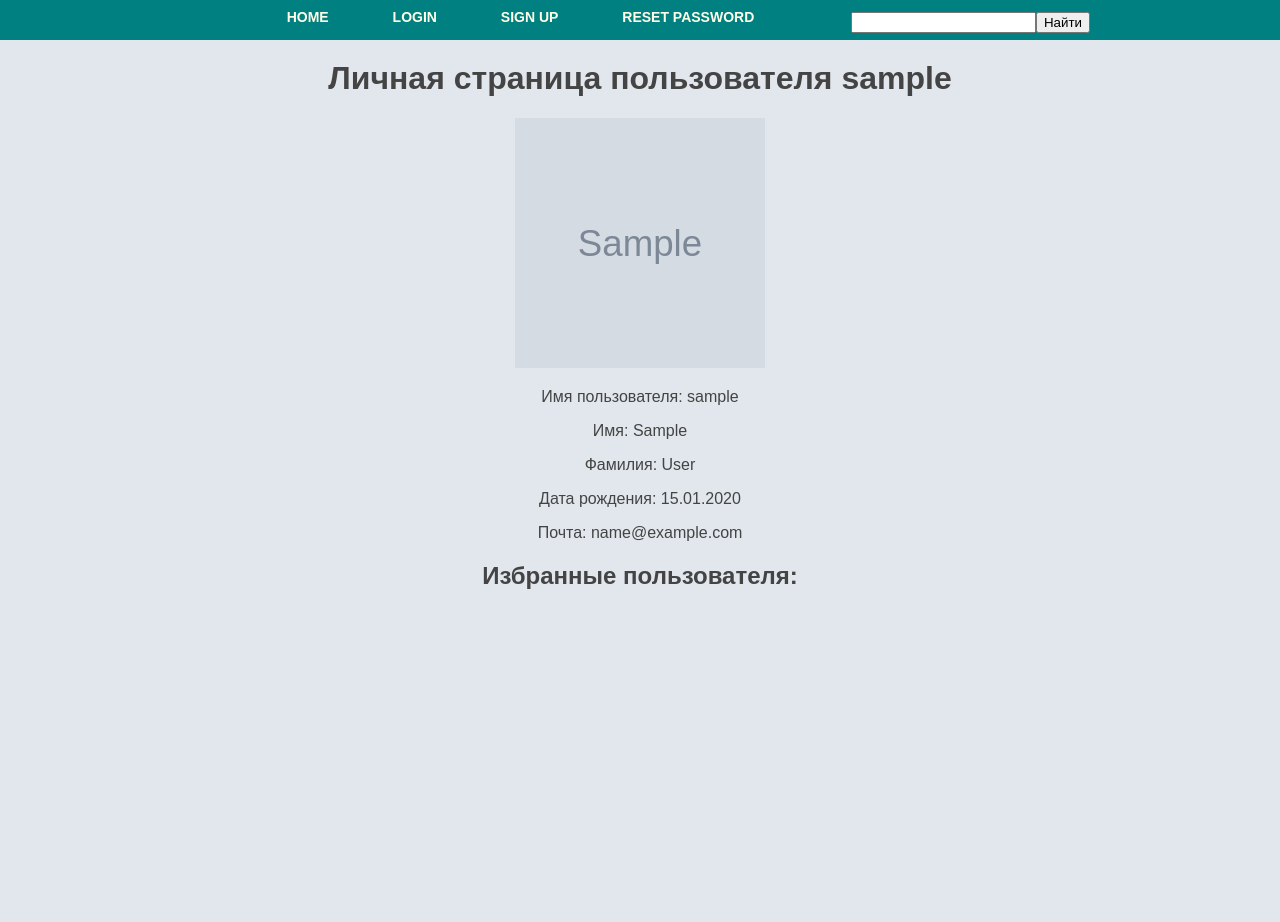
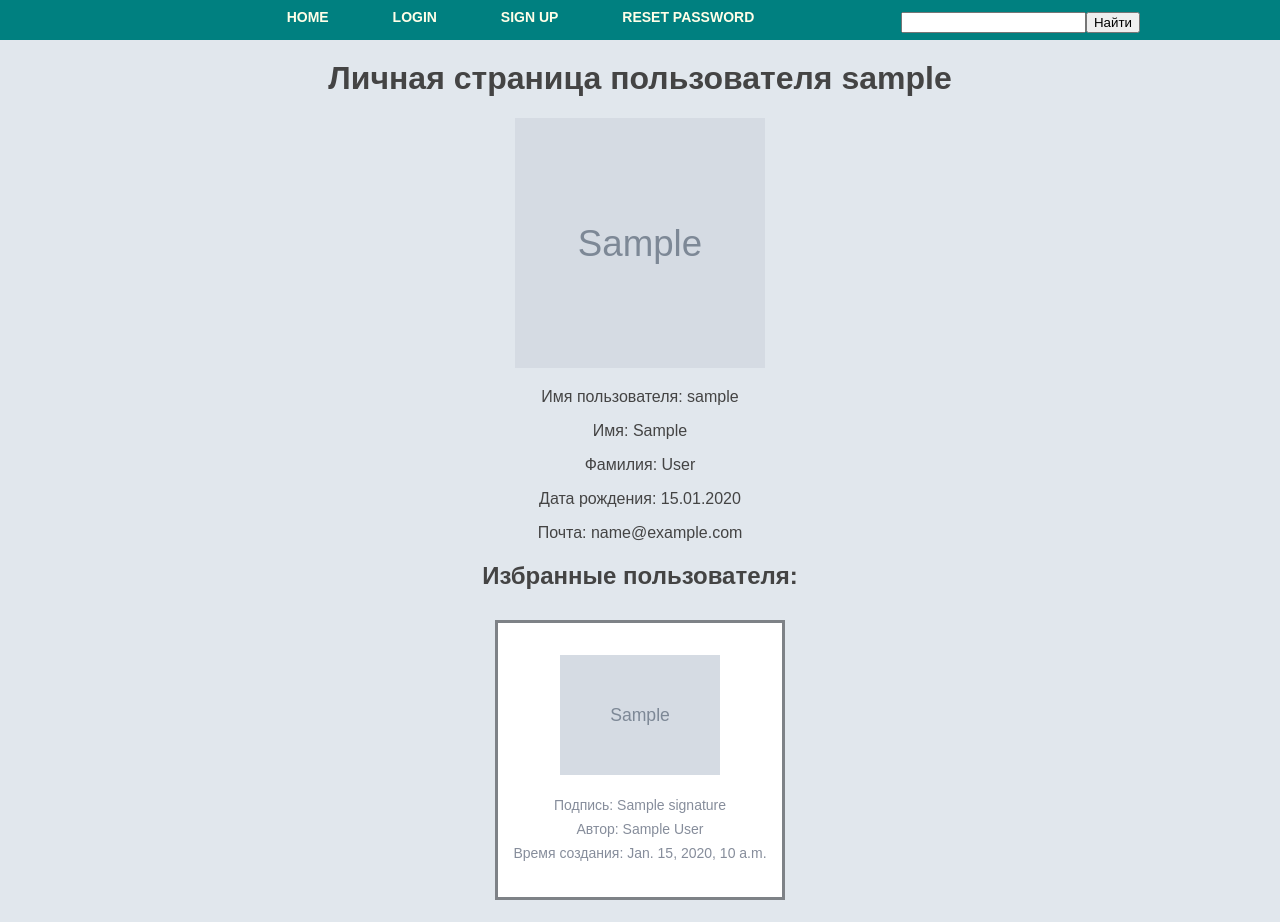
Before and after one commit to Beknasar/python_group_6_exam_9_Ulanbek_uulu_Beknasar, a Django app: template source/accounts/templates/user_detail.html in a window 1280 px wide. Before the commit the page ends 589 px from the top, so only its background shows below. Run offline with Django 3.2, Linux system fonts and the light colour scheme; the template is opened without the code that fills it: most values are stand-ins (such as "Sample title", 1, 10 or a date in 2020); grey boxes marked "Sample" are stand-in pictures; form fields are guessed from the names that the template uses; parts of the project's set-up code (start-up, migrations or seed data) failed here and were passed over; some libraries are stand-ins or nearby versions.

Commit message:
Добавлен вывод списка избранных на странице пользователя.

```diff
--- a/source/accounts/templates/user_detail.html
+++ b/source/accounts/templates/user_detail.html
@@ -21,5 +21,35 @@
     <p>Почта: {{ user_obj.email }}</p>
 
     <h2 class="text-center clear">Избранные пользователя:</h2>
-    {% include 'partial/chosen_list.html' %}
+{#    {% for i in user_obj.user_chosen.all %}#}
+{#        <a href="{% url 'webapp:photo_view' i.image.pk %}"><img class="photo" src="{{ i.image.image.url }}" width="auto" height="120" alt="picture"></a>#}
+{#    {% endfor %}#}
+
+    {% if is_paginated %}
+        {% include 'partial/pagination.html' %}
+    {% endif %}
+
+    {% with user_obj.user_chosen.all as photos %}
+        {% for photo in photos %}
+            <div class="card">
+                <div class="card-content">
+                    <br/>
+                    <p>
+                    {% if perms.webapp.change_photo or photo.author == request.user %}
+                        <a href="{% url 'webapp:photo_update' photo.image.pk %}" class="card-link" style="padding-right: 3px ">Update <i class="far fa-edit"></i></a>
+                    {% endif %}
+                    {% if perms.webapp.delete_photo or photo.author == request.user %}
+                        <a href="{% url 'webapp:photo_delete' photo.image.pk %}" class="card-link">Delete <i class="far fa-trash-alt"></i></a>
+                    {% endif %}
+                    </p>
+                    <a href="{% url 'webapp:photo_view' photo.image.pk %}"><img class="photo" src="{{ photo.image.image.url }}" width="auto" height="120" alt="picture"></a>
+                    <p>Подпись: {{ photo.image.signature }}<br/>
+                    Автор: {{ photo.image.author }}<br/>
+                    Время создания: {{ photo.image.created_at }}</p>
+                    <br/>
+                </div>
+            </div>
+        {% endfor %}
+    {% endwith %}
+{#    {% include 'partial/chosen_list.html' %}#}
 {% endblock %}
--- a/source/webapp/admin.py
+++ b/source/webapp/admin.py
@@ -1,6 +1,6 @@
 from django.contrib import admin
-from webapp.models import Photo
-
+from webapp.models import Photo, Chosen
 
 # Register your models here.
 admin.site.register(Photo)
+admin.site.register(Chosen)
--- a/source/webapp/models.py
+++ b/source/webapp/models.py
@@ -18,12 +18,13 @@ class Photo(models.Model):
 
 
 class Chosen(models.Model):
-    User = models.ForeignKey(get_user_model(), on_delete=models.CASCADE,
+    user = models.ForeignKey(get_user_model(), on_delete=models.CASCADE,
                                related_name='user_chosen', verbose_name='Пользователь')
 
     image = models.ForeignKey('webapp.Photo', on_delete=models.CASCADE,
                               related_name='chosens', verbose_name='избр. фотография')
 
+
     class Meta:
         verbose_name = 'Избранная фотография'
         verbose_name_plural = 'Избранные фотографии'
--- a/source/webapp/static/css/style.css
+++ b/source/webapp/static/css/style.css
@@ -13,7 +13,7 @@ body {
 .container {
     margin: 0 auto;
     width: 100%;
-    max-width: 900px;
+    max-width: 1000px;
 }
 
 .navbar {
@@ -66,7 +66,7 @@ body {
 }
 
 .card{
-	width: 250px;
+	width: 290px;
 	background: white;
 	display: inline-block;
     box-sizing: border-box;
--- a/source/webapp/templates/partial/photo_list.html
+++ b/source/webapp/templates/partial/photo_list.html
@@ -1,4 +1,4 @@
-<div class = "products">
+
     {% for photo in photos %}
         <div class="card">
             <div class="card-content">
@@ -22,4 +22,3 @@
      {% if is_paginated %}
         {% include 'partial/pagination.html' %}
     {% endif %}
-    </div>
```
Also changed, not shown: source/accounts/templates/partial/chosen_list.html (deleted). Lines whose indentation alone changed are shown as unchanged.
